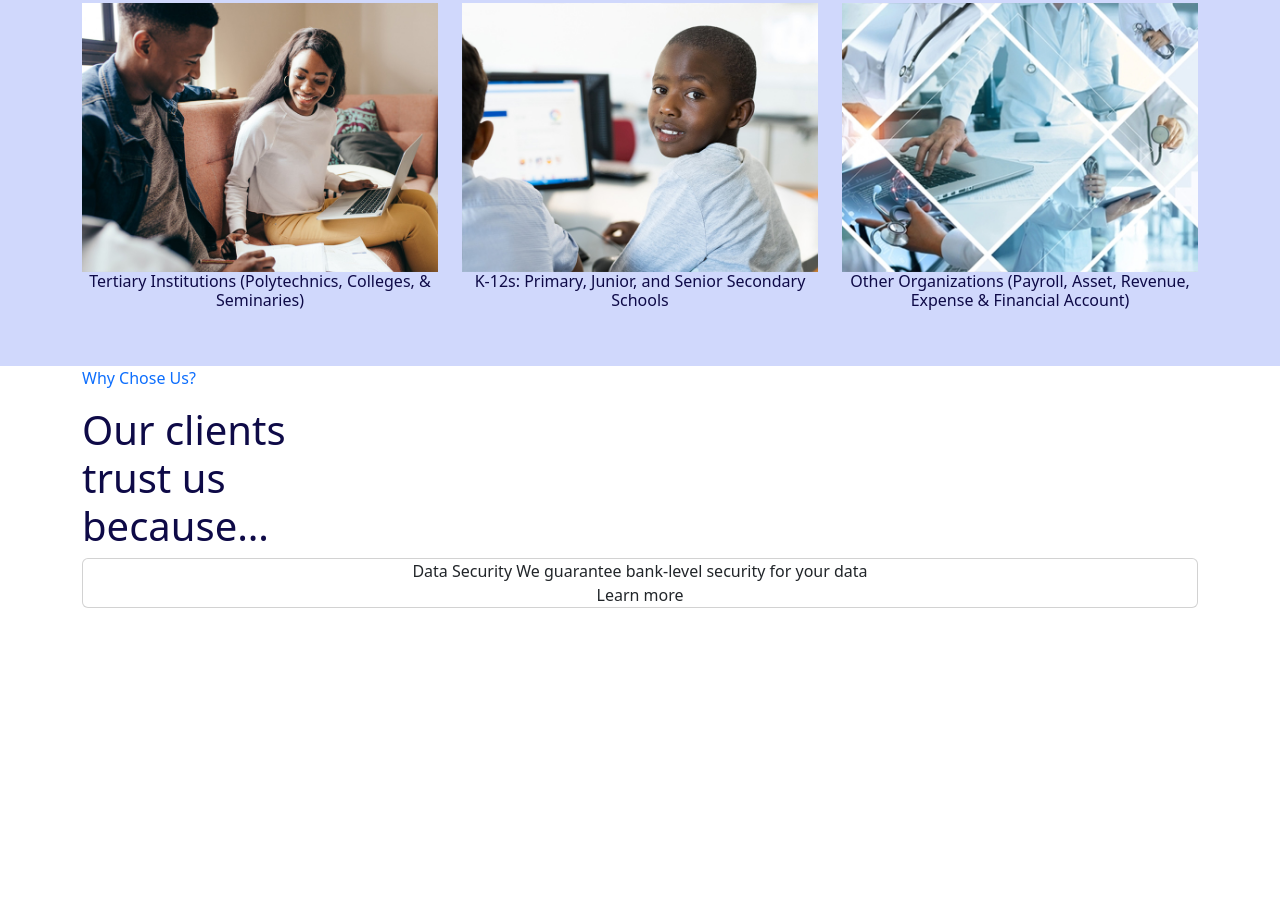
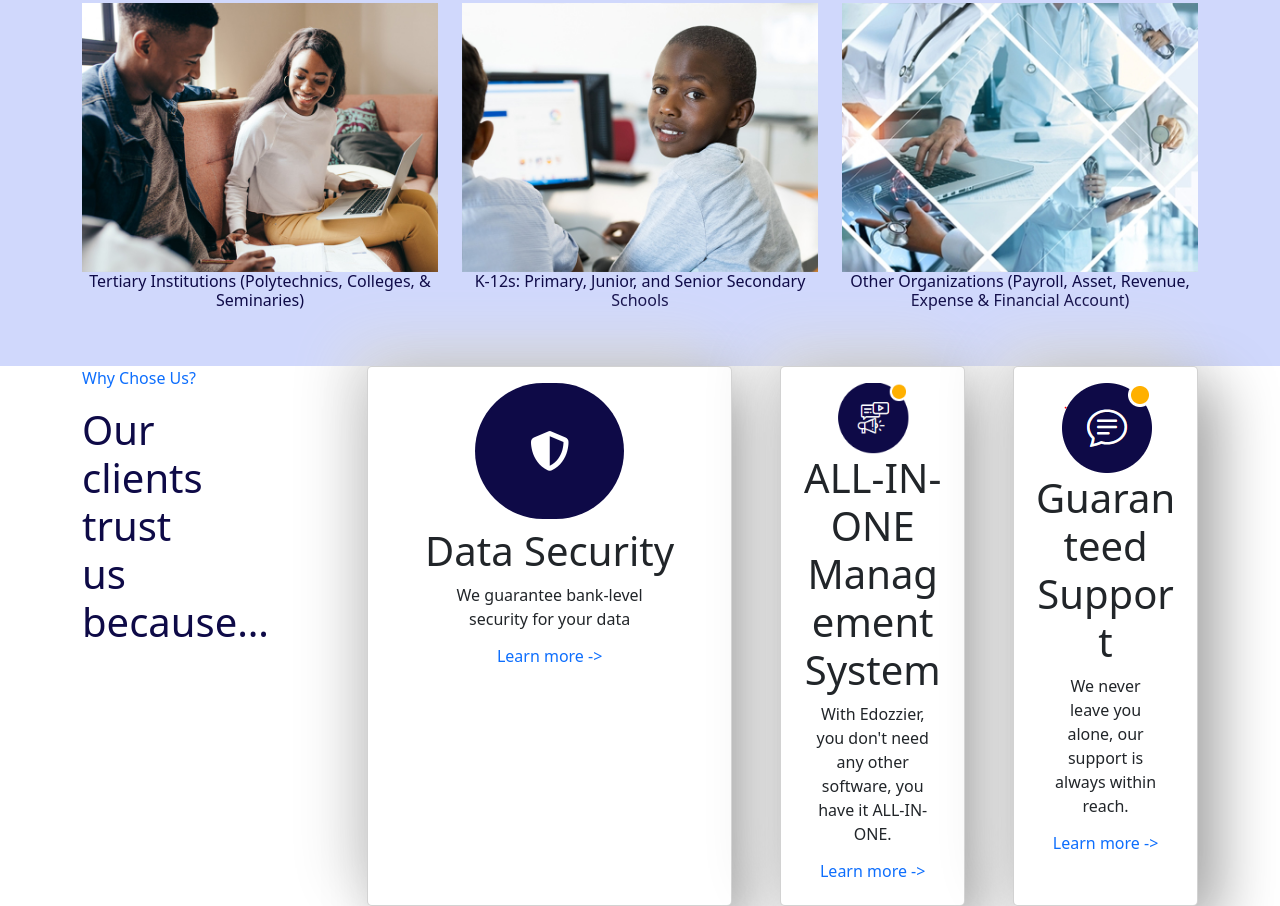
Before and after one commit to Favson/Live-coding, a plain HTML site: page index.html in a window 1280 px wide. Shown: the part 2394-3300 px from the top of the page. Before the commit the page ends 3002 px from the top, so only its background shows below. Drawn offline with Linux system fonts and the light colour scheme.

Commit message:
Live coding test ongoing

```diff
--- a/index.html
+++ b/index.html
@@ -6,6 +6,7 @@
     <title>Live coding test</title>
     <link rel="stylesheet" href="style.css">
     <link rel="stylesheet" href="bootstrap-5.3.2-dist/bootstrap-5.3.2-dist/css/bootstrap.css">
+    <link rel="stylesheet" href="fontawesome-free-6.4.2-web/css/all.css">
 </head>
 <body>
     <nav class="navbar navbar-expand-lg position-fixed z-index-1 w-100" style="background-color: #f2f4ff;">
@@ -123,19 +124,45 @@
     <section>
         <div class="container">
             <div class="row">
-                <p class="text-primary">Why Chose Us?</p>
-                <h1 style="color: #0e0a47; width:25%">Our clients trust us because… </h1>
+                <div class="col-lg-3 col-md-6 col-sm-12">
+                    <p class="text-primary">Why Chose Us?</p>
+                    <h1 style="color: #0e0a47; width:25%">Our clients trust us because… </h1>
+                </div>
+
+                <div class="Ourclients col-lg-9 col-md-6 col-sm-12">
+                    <div style="display: flex;" class="Ourclients gap-5">
+                        <div class="card w-50 p-3" style="background-color:white;border-radius: 5px;box-shadow:  20px 20px 60px #a3a3a3,
+                        -20px -20px 60px #dddddd;">
+                            <center>
+                                <h1 style="background-color: #0e0a47; width:45%; border-radius:2000px;"><i class="fa-solid fa-shield-halved fa-fade p-5" style="color:white;"></i></h1>
+                                <h1> Data Security</h1>
+                                <p style="width: 75%;">We guarantee bank-level security for your data  </p>
+                                <a href="" style="text-decoration: none;" class="text-primary"><h6>Learn more  -></h6></a>
+                            </center>
+                        </div>
+                        <div class="card w-25 p-3" style="background-color:white;border-radius: 5px;box-shadow:  20px 20px 60px #a3a3a3,
+                        -20px -20px 60px #dddddd;">
+                            <center>
+                                <img src="images/Media.PNG" alt="" width="50%">
+                                <h1>ALL-IN-ONE Management System</h1>
+                                <p style="width: 75%;">With Edozzier, you don't need any other software, you have it ALL-IN-ONE. </p>
+                                <a href="" style="text-decoration: none;" class="text-primary"><h6>Learn more  -></h6></a>
+                            </center>
+                        </div>
+                        <div class="card w-25 p-3" style="background-color:white;border-radius: 5px;box-shadow:  20px 20px 60px #a3a3a3,
+                                     -20px -20px 60px #dddddd;">
+                            <center>
+                                <img src="images/Messages.PNG" alt="">
+                                <h1>Guaranteed Support </h1>
+                                <p style="width: 75%;">We never leave you alone, our support is always within reach. </p>
+                                <a href="" style="text-decoration: none;" class="text-primary"><h6>Learn more  -></h6></a>
+                            </center>
+                        </div>
+                    </div>
+                </div>
             </div>
 
 
-            <div>
-                <div class="card">
-                    <center> Data Security
-                        We guarantee bank-level security for your data
-                    </center>
-                    <center>Learn more</center>
-                </div>
-            </div>
         </div>
     </section>
 
--- a/style.css
+++ b/style.css
@@ -86,7 +86,6 @@ body{
     color: white;
 }
 
-
 @media screen and (max-width:475px) {
     #request{
         display: none;
@@ -102,4 +101,7 @@ body{
         width: 100%;
         margin-top: -150px;
     }
+    .Ourclients{
+        display: block;
+    }
 }
```
Also changed, not shown: images/Media.PNG (added), images/Messages.PNG (added).
